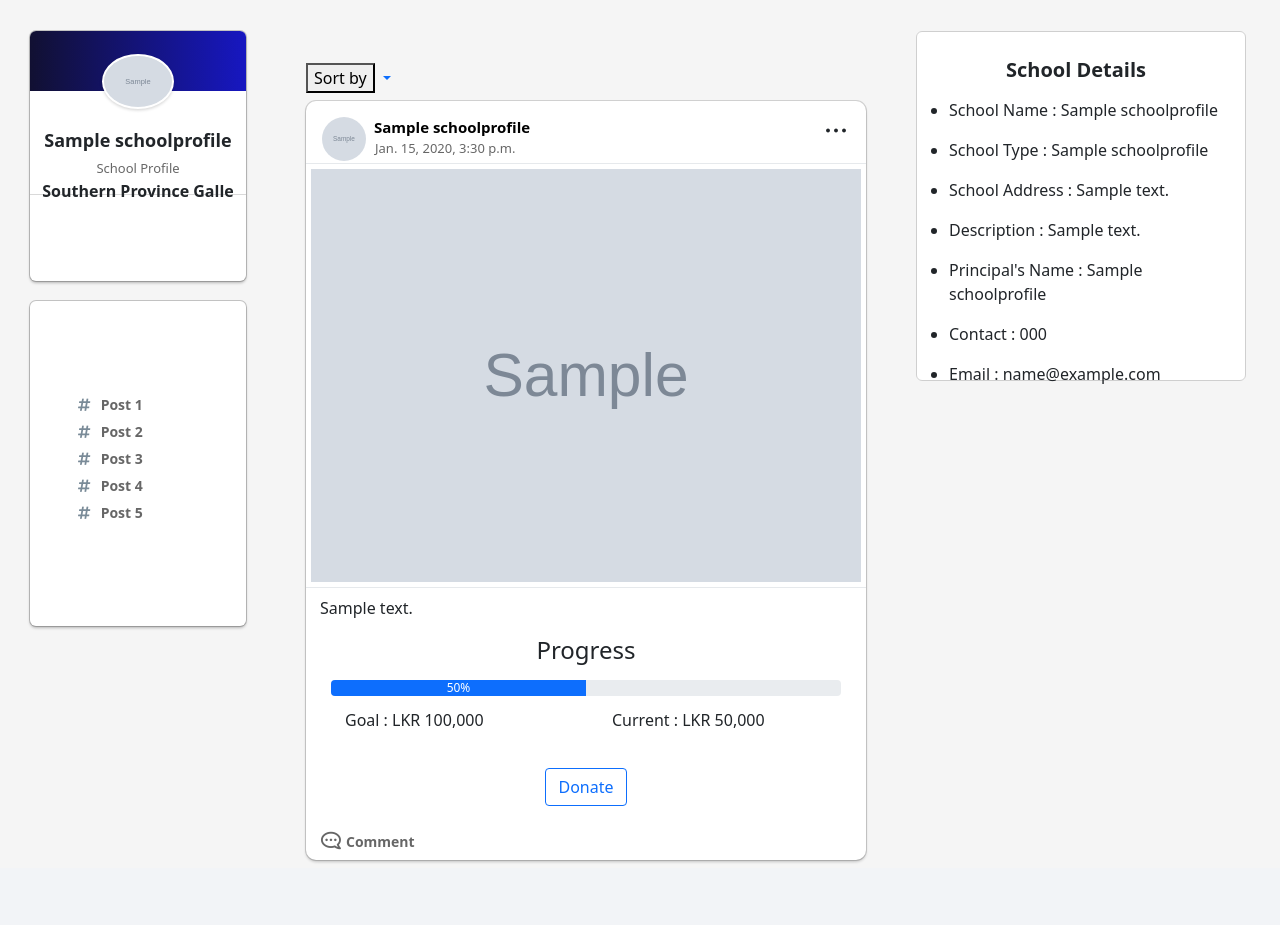
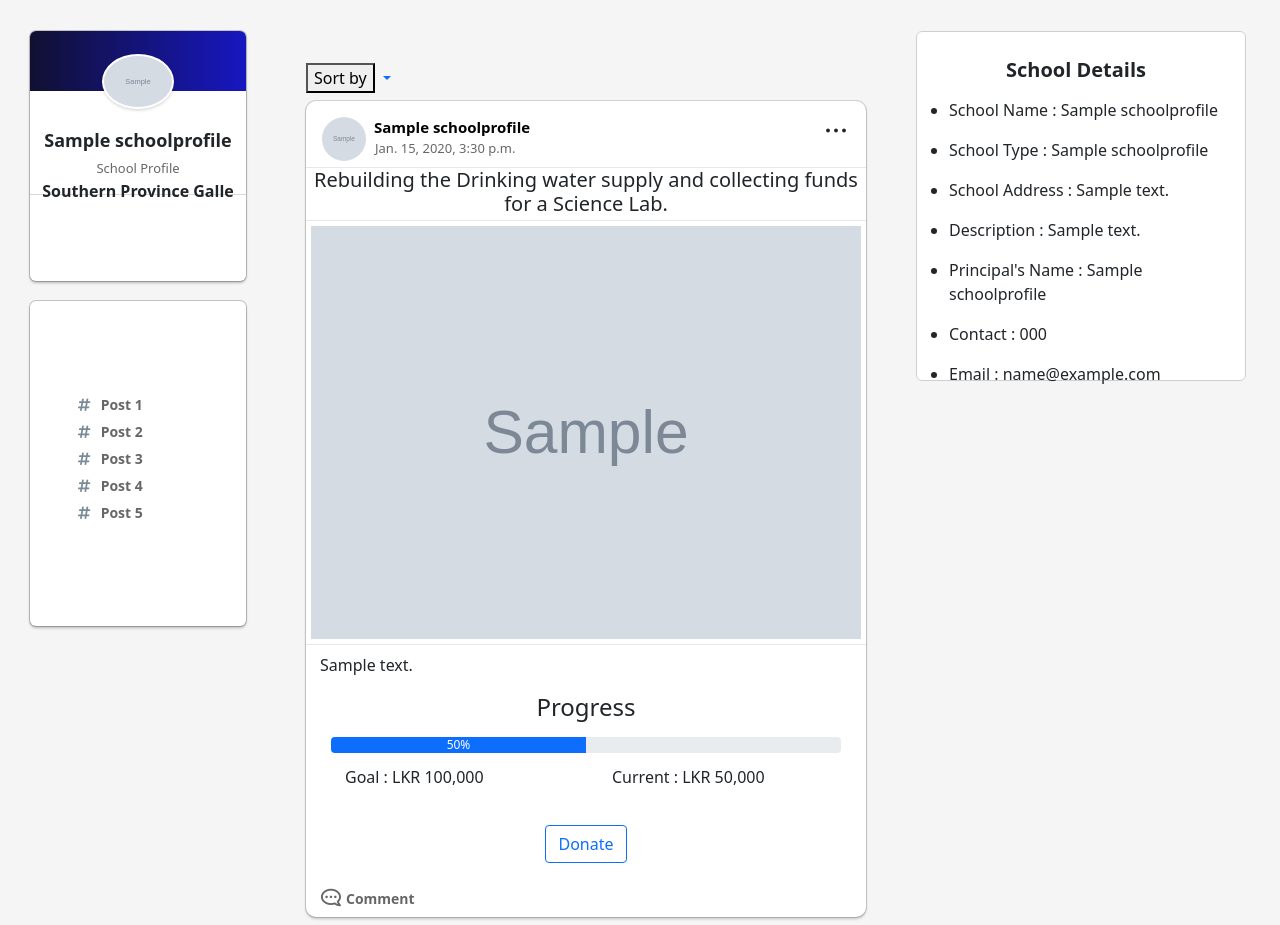
Before and after one commit to Coding-Hamsters/RaisingMinds, a Django app: page /schoolprofile/1/ in a window 1280 px wide. Shown: the part 65-990 px from the top of the page. Before the commit the page ends 928 px from the top, so only its background shows below. Run offline with Django 4.2, Linux system fonts and the light colour scheme; tables that the repository leaves empty hold one stand-in row (values such as "Sample post"); grey boxes marked "Sample" are stand-in pictures.

Commit message:
update school profile.html
*add title for post

```diff
--- a/RaisingMinds/school_profile/static/school_profile/css/school_profile.css
+++ b/RaisingMinds/school_profile/static/school_profile/css/school_profile.css
@@ -409,6 +409,13 @@ main#main-section article div#post-data p a {
     color: #0073b1;
     font-weight: bold;
 }
+
+.postTitle{
+    padding-left: 5px;
+    padding-right: 5px;
+    border-top: 1px solid #e6e9ec
+}
+
 /*------------progress bar--------------*/
 .progressbar{
     padding-left:25px;
--- a/RaisingMinds/school_profile/templates/school_profile/school_profile.html
+++ b/RaisingMinds/school_profile/templates/school_profile/school_profile.html
@@ -159,6 +159,10 @@
                     </div>
                     <div id="post-data">
 
+                        <h5 class="mt-1 mb-1 text-center postTitle">Rebuilding the Drinking water supply
+                            and collecting funds for a Science Lab.</h5>
+
+
                         <img src="{{post.post_image.url}}">
                         <p>
                             {{post.content}}
```
